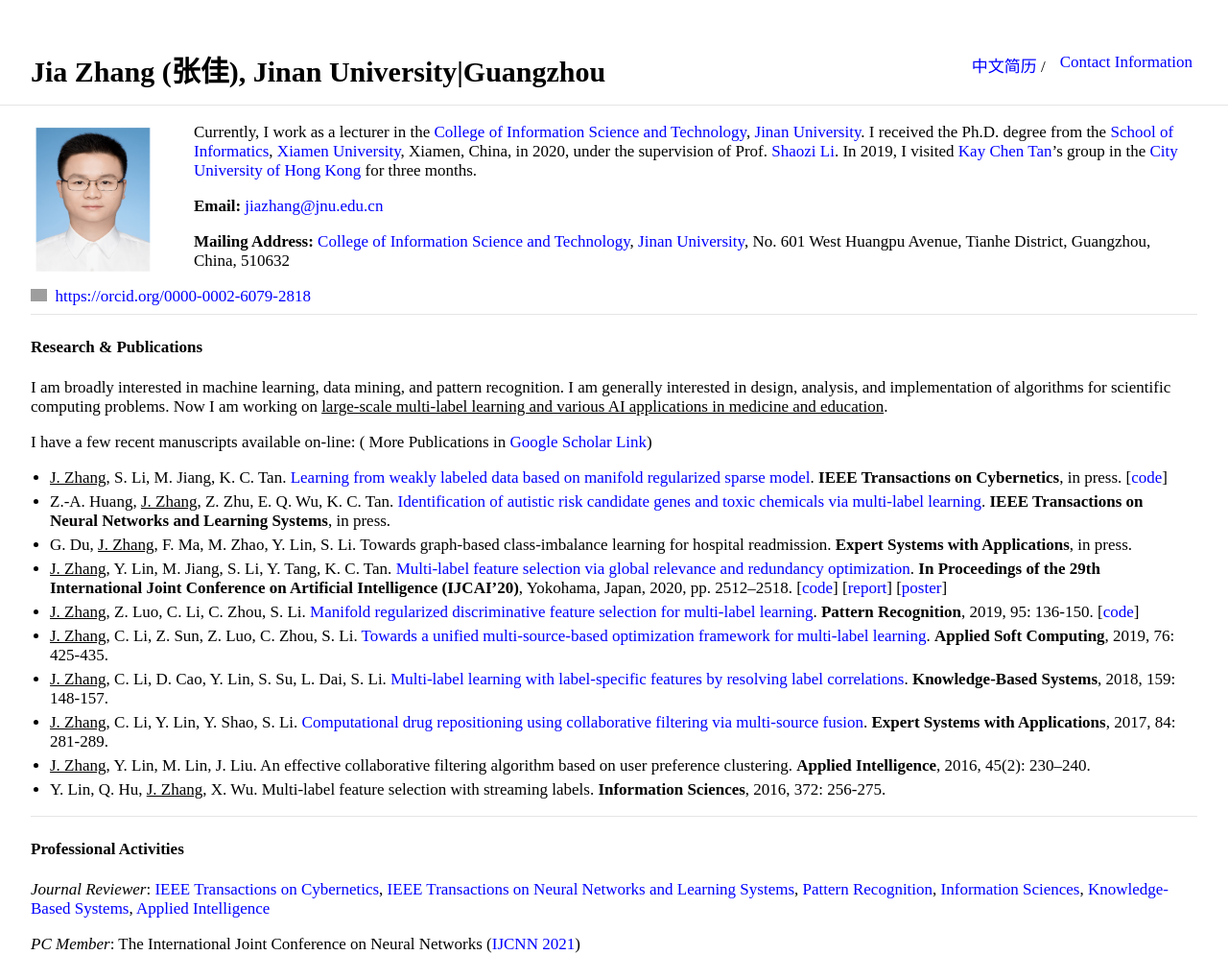
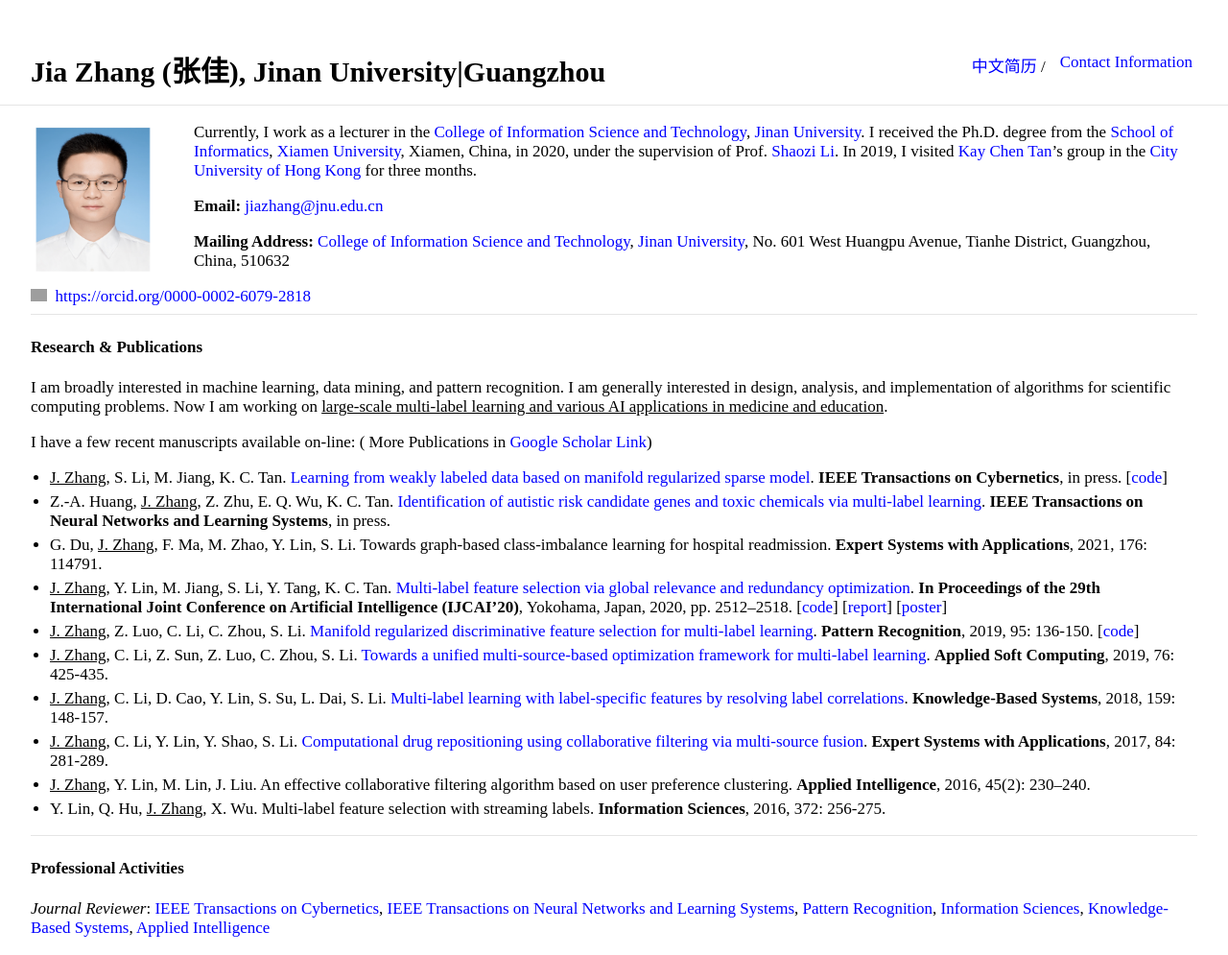
Before and after one commit to jiazhang-ml/jiazhang-ml.github.io, a Jekyll site: the page built from index.md, in a window 1280 px wide. Shown: the top 995 px of the page at 96% size. Built offline with Jekyll 4.4.1, drawn with Linux system fonts in a browser that asks for light colours; grey boxes are pictures that could not be loaded.

Commit message:
Update index.md

```diff
--- a/index.md
+++ b/index.md
@@ -22,7 +22,7 @@ I have a few recent manuscripts available on-line: ( More Publications in [Googl
 
 * <u>J. Zhang</u>, S. Li, M. Jiang, K. C. Tan. [Learning from weakly labeled data based on manifold regularized sparse model](09185009.pdf). **IEEE Transactions on Cybernetics**, in press. [[code](MSWL-master.zip)]
 * Z.-A. Huang, <u>J. Zhang</u>, Z. Zhu, E. Q. Wu, K. C. Tan. [Identification of autistic risk candidate genes and toxic chemicals via multi-label learning](09177287.pdf). **IEEE Transactions on Neural Networks and Learning Systems**, in press.
-* G. Du, <u>J. Zhang</u>, F. Ma, M. Zhao, Y. Lin, S. Li. Towards graph-based class-imbalance learning for hospital readmission. **Expert Systems with Applications**, in press.
+* G. Du, <u>J. Zhang</u>, F. Ma, M. Zhao, Y. Lin, S. Li. Towards graph-based class-imbalance learning for hospital readmission. **Expert Systems with Applications**, 2021, 176: 114791.
 * <u>J. Zhang</u>, Y. Lin, M. Jiang, S. Li, Y. Tang, K. C. Tan. [Multi-label feature selection via global relevance and redundancy optimization](0348.pdf). **In Proceedings of the 29th International Joint Conference on Artificial Intelligence (IJCAI’20)**, Yokohama, Japan, 2020, pp. 2512–2518. [[code](GRRO-master.zip)] [[report](v15.pptx)] [[poster](poster.pdf)]
 * <u>J. Zhang</u>, Z. Luo, C. Li, C. Zhou, S. Li. [Manifold regularized discriminative feature selection for multi-label learning](1-s2.0-S0031320319302341-main.pdf). **Pattern Recognition**, 2019, 95: 136-150. [[code](MDFS-master.zip)]
 * <u>J. Zhang</u>, C. Li, Z. Sun, Z. Luo, C. Zhou, S. Li. [Towards a unified multi-source-based optimization framework for multi-label learning](1-s2.0-S1568494618307051-main.pdf). **Applied Soft Computing**, 2019, 76: 425-435.
```
